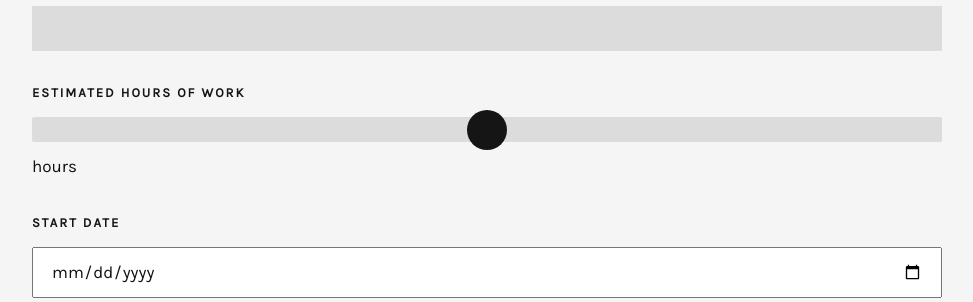
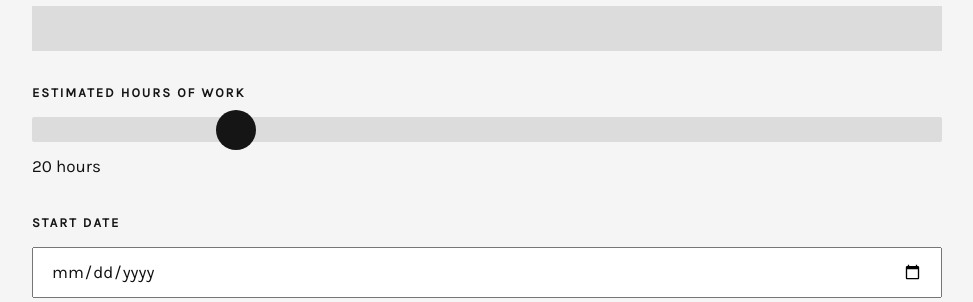
Before and after one commit to webapps-group-28/volunteer-find, a Django app: page / in a window 1280 px wide. Shown: the part 1422-1724 px from the top of the page, without its empty margins (153-1126 px from the left). Run offline with Django 3.2, Linux system fonts and the light colour scheme; a user stored in the database is signed in; data that the repository does not hold is empty; some libraries are stand-ins or nearby versions.

Commit message:
Added default value for duration in project creation in home.html

```diff
--- a/projects/templates/projects/home.html
+++ b/projects/templates/projects/home.html
@@ -287,8 +287,8 @@
 
                        <div class="form-field">
                          <h6>Estimated hours of work</h6>
-	  						      <input name="duration" type="range" class="full-width" required id="duration" oninput="durationlabel.value = duration.value" min="0" max="100">
-			       				      <output id="durationlabel"></output> hours <br> <br>
+	  						      <input name="duration" type="range" class="full-width" required id="duration" oninput="durationlabel.value = duration.value" min="0" max="100" value="20">
+			       				      <output id="durationlabel">20</output> hours <br> <br>
 	                     </div>
                        <div class="form-field">
                          <h6>Start date</h6>
```
